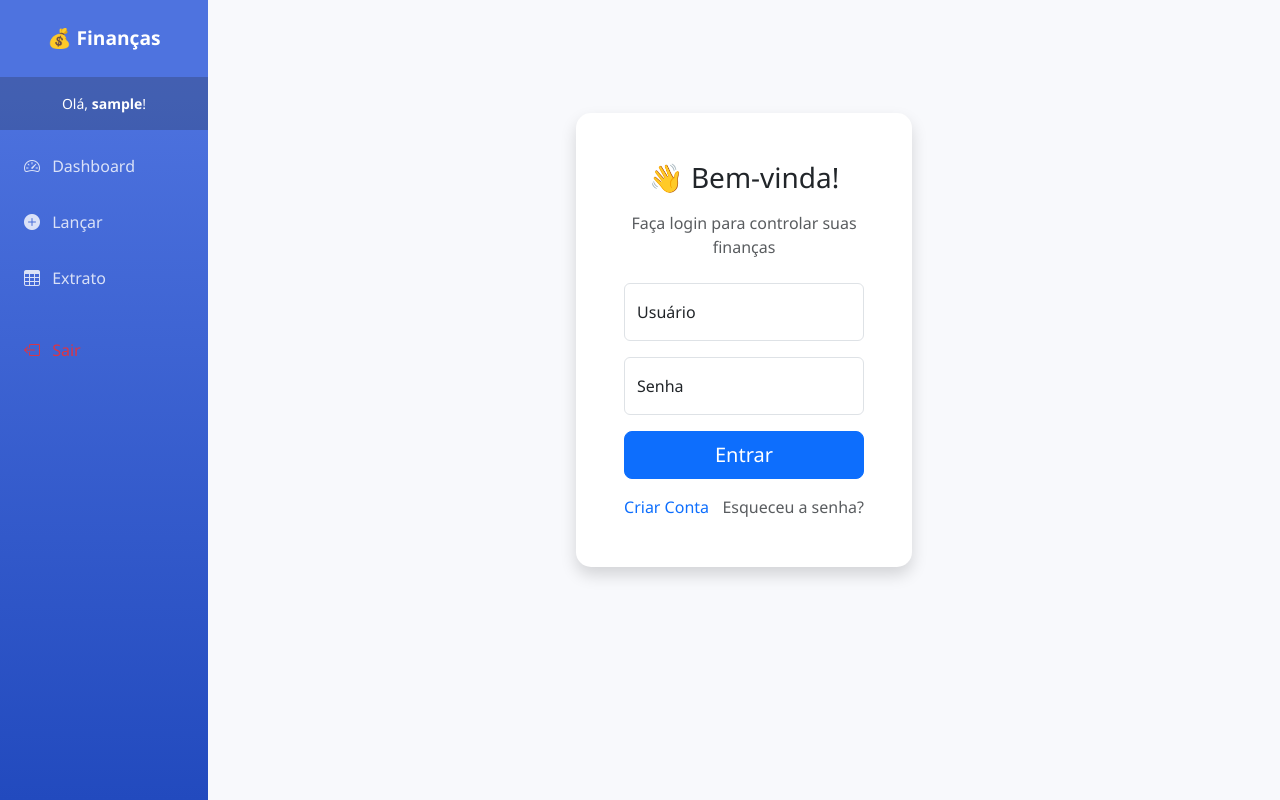
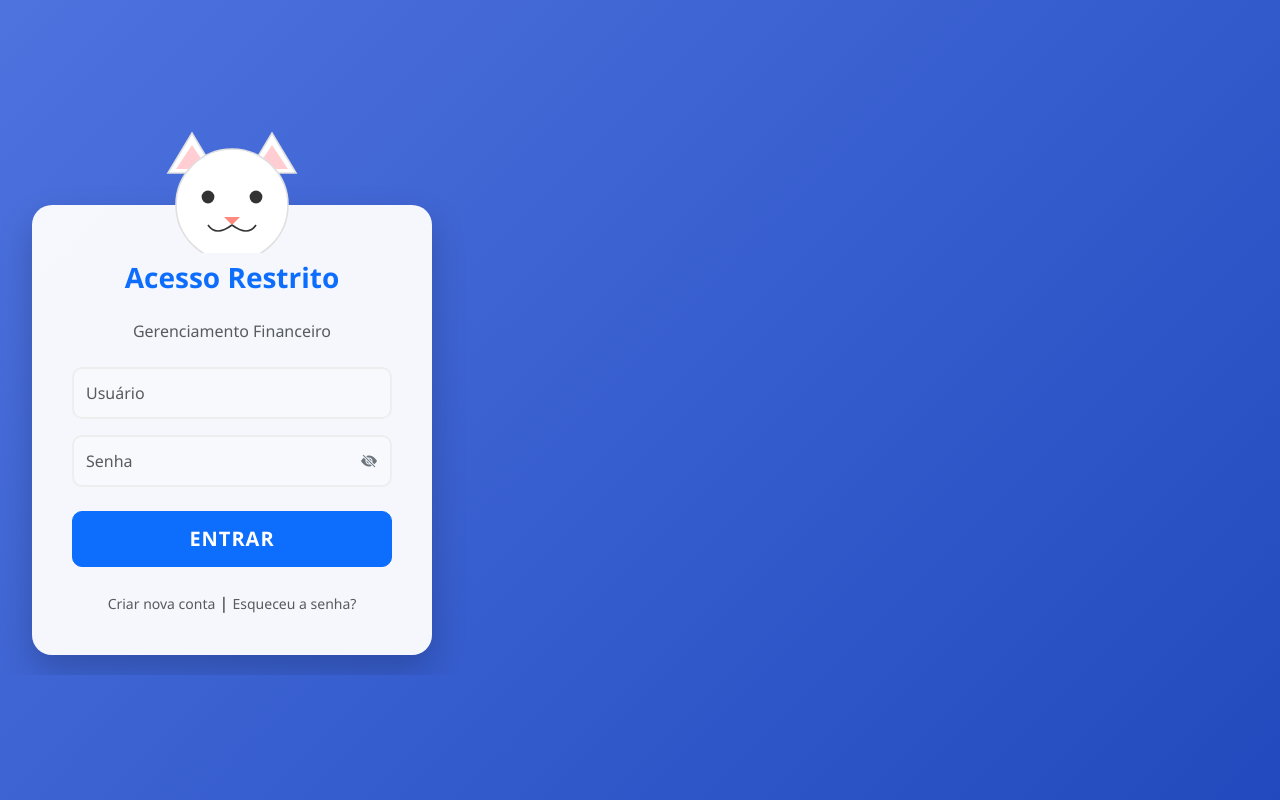
Before and after one commit to bruninhodeville-wq/financas-bruna, a Flask app: page /login in a window 1280 px wide. Run offline with Flask 3, Linux system fonts and the light colour scheme; the visitor is signed in with stand-in values (Sample User, id 1); data comes from the database, SQL or seed files in the repository.

Commit message:
atualização

```diff
--- a/app.py
+++ b/app.py
@@ -29,6 +29,15 @@ login_manager.login_view = 'login'
 @login_manager.user_loader
 def load_user(user_id):
     return User.query.get(int(user_id))
+
+# --- CONFIGURAÇÃO DE LOGIN ---
+login_manager = LoginManager()
+login_manager.init_app(app)
+login_manager.login_view = 'login'
+
+# ADICIONE ESTAS DUAS LINHAS:
+login_manager.login_message = "Por favor, faça login para acessar esta página."
+login_manager.login_message_category = "warning"
 
 # --- VALIDAÇÃO DE SENHA FORTE ---
 def validar_senha_forte(senha):
--- a/templates/login.html
+++ b/templates/login.html
@@ -1,42 +1,232 @@
 {% extends "base.html" %}
 
 {% block content %}
-<div class="d-flex justify-content-center align-items-center" style="min-height: 80vh;">
-    <div class="col-md-4">
-        <div class="card shadow border-0" style="border-radius: 15px;">
-            <div class="card-body p-5">
-                <div class="text-center mb-4">
-                    <h1 class="h3 mb-3 fw-normal">👋 Bem-vinda!</h1>
-                    <p class="text-muted">Faça login para controlar suas finanças</p>
+<style>
+    /* FUNDO MODERNO */
+    body {
+        background: linear-gradient(135deg, #4e73df 0%, #224abe 100%);
+        min-height: 100vh;
+        display: flex;
+        align-items: center;
+        justify-content: center;
+    }
+
+    /* CARD DE LOGIN */
+    .login-card {
+        background: rgba(255, 255, 255, 0.95);
+        border-radius: 20px;
+        box-shadow: 0 15px 35px rgba(0,0,0,0.2);
+        overflow: visible; /* Permite que o gato saia pra fora do card */
+        position: relative;
+        padding: 40px;
+        width: 100%;
+        max-width: 400px;
+        margin-top: 60px; /* Espaço para o gato */
+    }
+
+    /* O GATO (SVG ANIMADO) */
+    .cat-wrapper {
+        position: absolute;
+        top: -80px;
+        left: 50%;
+        transform: translateX(-50%);
+        width: 160px;
+        height: 140px;
+    }
+
+    /* Partes do Gato */
+    .cat-face {
+        fill: #ffffff; /* Gato Branco */
+        stroke: #e0e0e0;
+        stroke-width: 2px;
+    }
+    .cat-ear { fill: #ffffff; stroke: #e0e0e0; stroke-width: 2px; }
+    .cat-inner-ear { fill: #ffcdd2; }
+    .cat-eye { fill: #333; }
+    .cat-nose { fill: #ff8a80; }
+    .cat-mouth { stroke: #333; fill: none; stroke-width: 2px; }
+
+    /* Patas (Mãos) */
+    .cat-paw {
+        fill: #ffffff;
+        stroke: #e0e0e0;
+        stroke-width: 2px;
+        position: absolute;
+        width: 40px;
+        height: 45px;
+        border-radius: 50%;
+        bottom: -10px;
+        transition: all 0.3s cubic-bezier(0.68, -0.55, 0.27, 1.55);
+        z-index: 10;
+    }
+    .paw-left { left: 30px; transform: translateY(120px); } /* Posição inicial (escondida) */
+    .paw-right { right: 30px; transform: translateY(120px); }
+
+    /* ESTADOS DA ANIMAÇÃO */
+
+    /* 1. Cobrir os olhos (Ao clicar na senha) */
+    .cat-wrapper.shy .paw-left {
+        transform: translateY(45px) rotate(-10deg); /* Sobe a pata */
+        left: 35px;
+    }
+    .cat-wrapper.shy .paw-right {
+        transform: translateY(45px) rotate(10deg); /* Sobe a pata */
+        right: 35px;
+    }
+
+    /* 2. Espiar (Ao clicar no olhinho) */
+    .cat-wrapper.peek .paw-left {
+        transform: translateY(45px) rotate(-10deg); /* Mantém fechado */
+    }
+    .cat-wrapper.peek .paw-right {
+        transform: translateY(80px) rotate(20deg); /* Abaixa uma pata para espiar */
+    }
+
+    /* CAMPO DE SENHA COM OLHO */
+    .password-container {
+        position: relative;
+    }
+    .toggle-password {
+        position: absolute;
+        right: 15px;
+        top: 50%;
+        transform: translateY(-50%);
+        cursor: pointer;
+        color: #6c757d;
+        z-index: 5;
+    }
+    .toggle-password:hover { color: #4e73df; }
+
+    /* FORMULÁRIO */
+    .form-control {
+        border-radius: 10px;
+        padding: 12px;
+        border: 2px solid #eee;
+        background: #f8f9fc;
+    }
+    .form-control:focus {
+        border-color: #4e73df;
+        box-shadow: none;
+        background: #fff;
+    }
+    .btn-login {
+        border-radius: 10px;
+        padding: 12px;
+        font-weight: bold;
+        text-transform: uppercase;
+        letter-spacing: 1px;
+    }
+
+    /* Esconde o menu lateral nesta página sobrescrevendo o CSS do base */
+    #sidebar-wrapper { display: none !important; }
+    #wrapper { justify-content: center; }
+</style>
+
+<div class="login-card">
+
+    <div class="cat-wrapper" id="cat">
+        <svg viewBox="0 0 200 160">
+            <path class="cat-ear" d="M30,60 L60,10 L90,60 Z" transform="translate(-10,0)"/>
+            <path class="cat-ear" d="M110,60 L140,10 L170,60 Z" transform="translate(10,0)"/>
+            <path class="cat-inner-ear" d="M40,55 L60,25 L80,55 Z" transform="translate(-10,0)"/>
+            <path class="cat-inner-ear" d="M120,55 L140,25 L160,55 Z" transform="translate(10,0)"/>
+
+            <circle class="cat-face" cx="100" cy="100" r="70" />
+
+            <circle class="cat-eye" cx="70" cy="90" r="8" />
+            <circle class="cat-eye" cx="130" cy="90" r="8" />
+
+            <path class="cat-nose" d="M90,115 L110,115 L100,125 Z" />
+            <path class="cat-mouth" d="M100,125 Q80,140 70,125" />
+            <path class="cat-mouth" d="M100,125 Q120,140 130,125" />
+        </svg>
+
+        <div class="cat-paw paw-left"></div>
+        <div class="cat-paw paw-right"></div>
     </div>
+
+    <h3 class="text-center mb-4 mt-3 fw-bold text-primary">Acesso Restrito</h3>
+    <p class="text-center text-muted mb-4">Gerenciamento Financeiro</p>
 
     {% with messages = get_flashed_messages(with_categories=true) %}
     {% if messages %}
         {% for category, message in messages %}
-                        <div class="alert alert-{{ category }}">{{ message }}</div>
+            <div class="alert alert-{{ category }} text-center" style="font-size: 0.9rem;">
+                {{ message }}
+            </div>
         {% endfor %}
     {% endif %}
     {% endwith %}
 
     <form method="POST">
-                    <div class="form-floating mb-3">
-                        <input type="text" name="username" class="form-control" id="floatingInput" placeholder="Usuário" required>
-                        <label for="floatingInput">Usuário</label>
-                    </div>
-                    <div class="form-floating mb-3">
-                        <input type="password" name="password" class="form-control" id="floatingPassword" placeholder="Senha" required>
-                        <label for="floatingPassword">Senha</label>
+        <div class="mb-3">
+            <input type="text" name="username" class="form-control" placeholder="Usuário" required>
         </div>
 
-                    <button class="w-100 btn btn-lg btn-primary mb-3" type="submit">Entrar</button>
+        <div class="mb-4 password-container">
+            <input type="password" name="password" id="passwordInput" class="form-control" placeholder="Senha" required>
+            <i class="bi bi-eye-slash-fill toggle-password" id="eyeIcon"></i>
+        </div>
 
-                    <div class="d-flex justify-content-between text-small">
-                        <a href="/register" class="text-decoration-none">Criar Conta</a>
-                        <a href="/recuperar" class="text-decoration-none text-muted">Esqueceu a senha?</a>
+        <div class="d-grid">
+            <button type="submit" class="btn btn-primary btn-login btn-lg">Entrar</button>
         </div>
     </form>
+
+    <div class="text-center mt-4">
+        <a href="/register" class="text-decoration-none small text-muted">Criar nova conta</a> |
+        <a href="/recuperar" class="text-decoration-none small text-muted">Esqueceu a senha?</a>
     </div>
 </div>
-    </div>
-</div>
+
+<script>
+    const cat = document.getElementById('cat');
+    const passInput = document.getElementById('passwordInput');
+    const eyeIcon = document.getElementById('eyeIcon');
+    let isPeeking = false;
+
+    // 1. Quando clica no campo de senha (Gato cobre os olhos)
+    passInput.addEventListener('focus', () => {
+        if (!isPeeking) {
+            cat.classList.add('shy');
+        }
+    });
+
+    // 2. Quando sai do campo de senha (Gato descobre os olhos)
+    passInput.addEventListener('blur', () => {
+        cat.classList.remove('shy');
+        cat.classList.remove('peek');
+        isPeeking = false;
+        // Reseta o ícone e o tipo se saiu do campo
+        passInput.type = "password";
+        eyeIcon.classList.remove('bi-eye-fill');
+        eyeIcon.classList.add('bi-eye-slash-fill');
+    });
+
+    // 3. Lógica do Olhinho (Gato Espia)
+    eyeIcon.addEventListener('click', (e) => {
+        // Previne que o input perca o foco (para o gato não baixar as mãos)
+        e.preventDefault();
+
+        isPeeking = !isPeeking;
+
+        if (isPeeking) {
+            // MOSTRAR SENHA
+            passInput.type = "text";
+            eyeIcon.classList.remove('bi-eye-slash-fill');
+            eyeIcon.classList.add('bi-eye-fill'); // Olho aberto
+
+            // Gato Espia (Adiciona classe peek)
+            cat.classList.add('peek');
+        } else {
+            // ESCONDER SENHA
+            passInput.type = "password";
+            eyeIcon.classList.remove('bi-eye-fill');
+            eyeIcon.classList.add('bi-eye-slash-fill'); // Olho fechado
+
+            // Gato volta a cobrir tudo
+            cat.classList.remove('peek');
+        }
+    });
+</script>
 {% endblock %}
```
Lines whose indentation alone changed are shown as unchanged.
